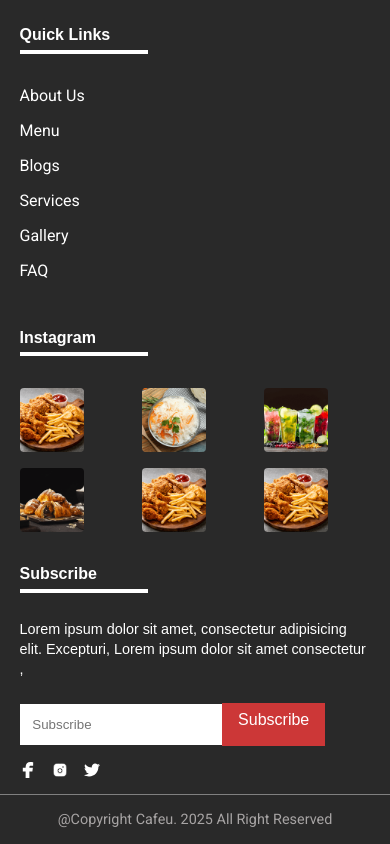
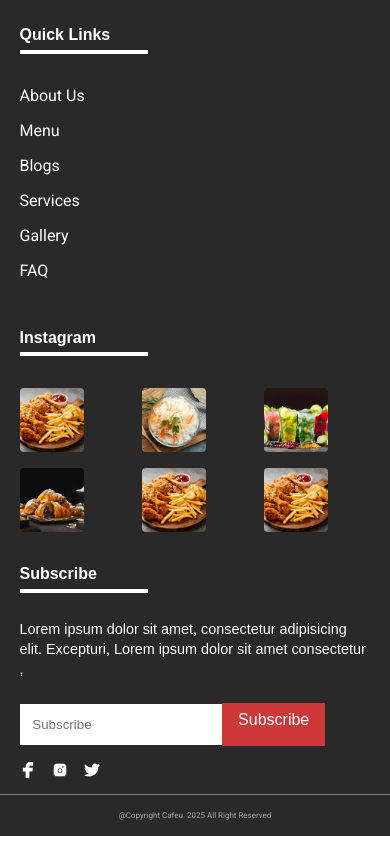
Before and after one commit to aavash-ww/cafeu, a Vue app: page / in a window 390 px wide. Shown: the part 9985-10829 px from the top of the page. Built offline with nearby package versions, Linux system fonts and the light colour scheme; a web font is replaced by a local one.

Commit message:
copyright

```diff
--- a/src/assets/styles/layouts/_footer.scss
+++ b/src/assets/styles/layouts/_footer.scss
@@ -145,5 +145,11 @@
     padding: 1rem 0;
     font-family: "Roboto";
     font-size: 0.9rem;
+    @include md {
+      font-size: 0.7rem;
+    }
+    @include sm {
+      font-size: 0.5rem;
+    }
   }
 }
--- a/src/sass/index.css
+++ b/src/sass/index.css
@@ -708,6 +708,16 @@ input[type=text] {
   font-family: "Roboto";
   font-size: 0.9rem;
 }
+@media screen and (max-width: 768px) {
+  .footer .copyrights {
+    font-size: 0.7rem;
+  }
+}
+@media screen and (max-width: 480px) {
+  .footer .copyrights {
+    font-size: 0.5rem;
+  }
+}
 
 .review-section {
   padding-top: 4rem;
```
Also changed, not shown: 1 other file (tests, documents, lock files or other folders).
